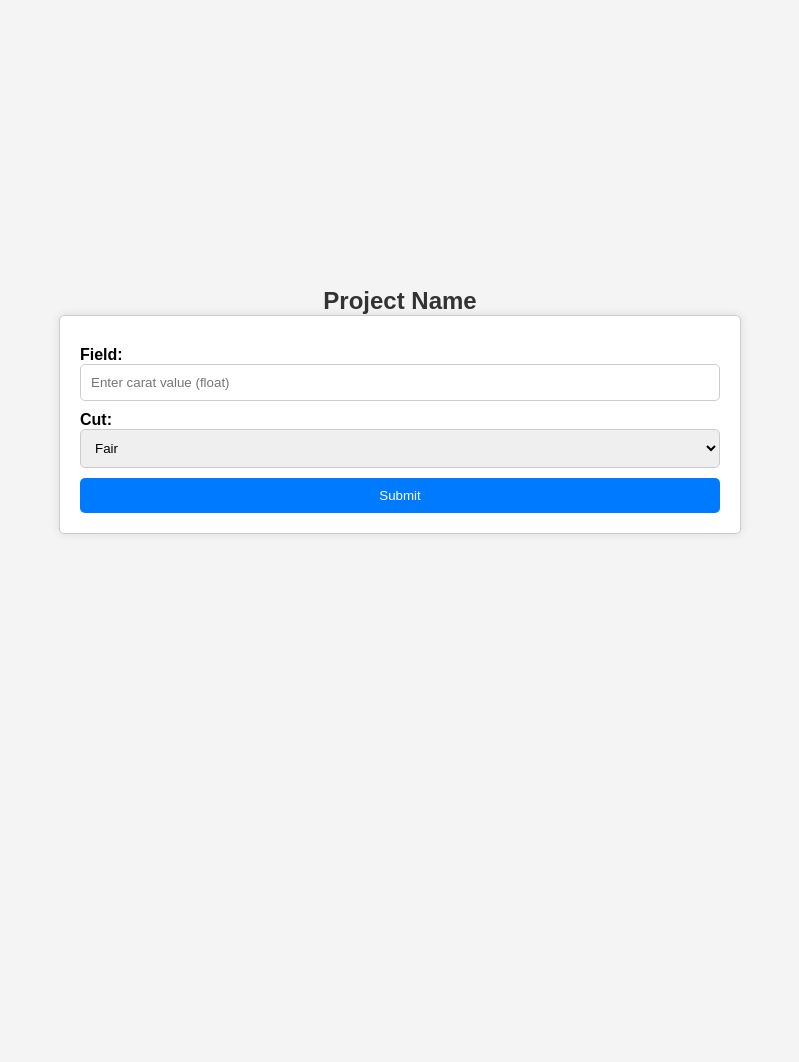
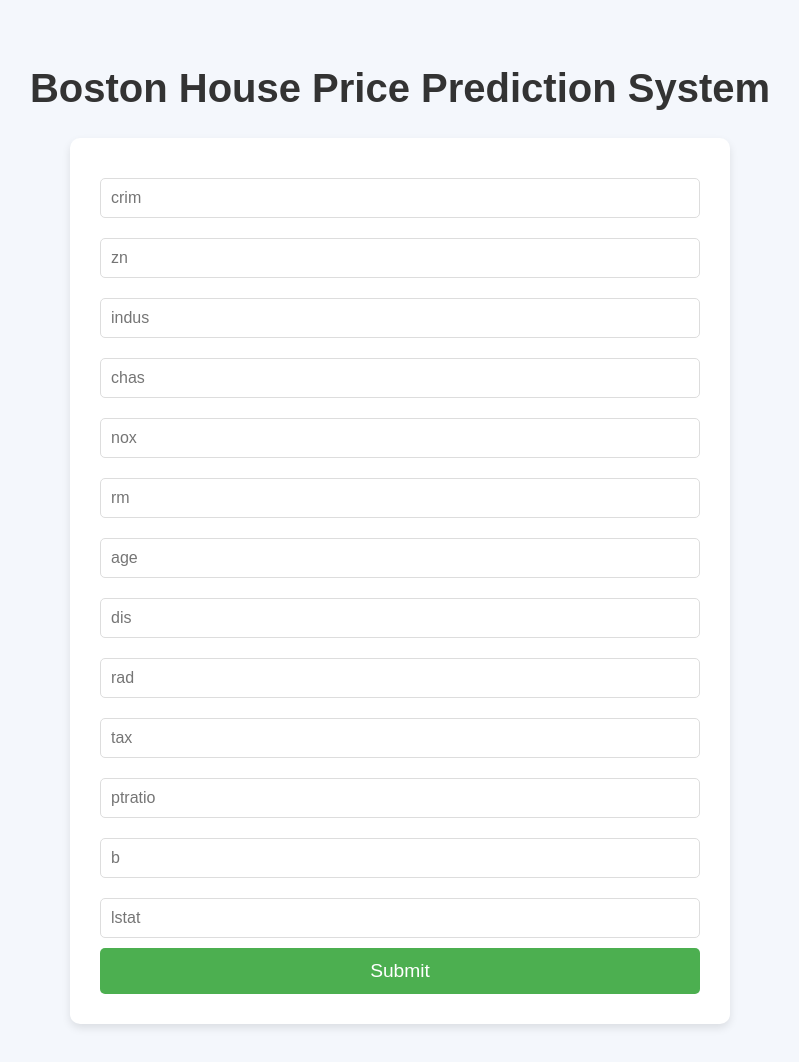
Before and after one commit to shubhamprajapati7748/End-to-End-House-Price-Prediction, a Flask app: page / in a window 1280 px wide. Shown: the whole page, without its empty margins (240-1039 px from the left). Before the commit the page ends 534 px from the top, so only its background shows below. Run offline with Flask 3, Linux system fonts and the light colour scheme.

Commit message:
addd-flask-app

```diff
--- a/app.py
+++ b/app.py
@@ -1,24 +1,100 @@
-from flask import Flask, request, render_template
+import pickle
+from flask import Flask,request,app,jsonify,render_template
+from src.pipelines.Prediction_Pipleline import CustomData, PredictPipeline
+import numpy as np
 
 app = Flask(__name__)
 
-@app.route("/", methods=["GET", "POST"])
+
+@app.route("/", methods=['GET', 'POST'])
 def predict_datapoints():
-    if request.method == "GET":
-        return render_template("index.html")
+    if request.method == 'GET':
+        return render_template('index.html')
     else:
-        # data=CustomData(
-        #     carat=float(request.form.get('carat')),
-        #     cut = request.form.get('cut')
-        # )
-        # this is my final data
-        # final_data=data.get_data_as_dataframe()
-        # predict_pipeline=PredictPipeline()
-        # pred=predict_pipeline.predict(final_data)
-        # result=round(pred[0],2)
-        # return render_template("result.html",final_result=result)
-        return
+        data = CustomData(
+            crim = request.form.get("crim"),
+            zn = request.form.get("zn"),
+            indus = request.form.get("indus"),
+            chas = request.form.get("chas"),
+            nox = request.form.get("nox"),
+            rm = request.form.get("rm"),
+            age = request.form.get("age"),
+            dis = request.form.get("dis"),
+            rad = request.form.get("rad"),
+            tax = request.form.get("tax"),
+            ptratio = request.form.get("ptratio"),
+            b = request.form.get("b"),
+            lstat = request.form.get("lstat"),
+        )
+
+        pred_df = data.get_data_as_dataframe()
+        predict_pipeline = PredictPipeline()
+        result = predict_pipeline.predict(pred_df)
+        return render_template('index.html', results=result[0])
 
 ## execution begin
 if __name__ == '__main__':
     app.run(host="0.0.0.0", port=8080, debug=True)
+
+# crim,zn,indus,chas
+# 0.00632,18,2.31,0
+
+# nox,rm,age,dis
+# 0.538,6.575,65.2,4.09
+
+# rad,tax,ptratio,b,lstat
+# 1,296,15.3,396.9,4.98
+
+# model = pickle.load(open('Artifacts/model.pkl','rb'))
+# scaler = pickle.load(open('Artifacts/preprocessor.pkl','rb'))
+
+
+
+# model_path = os.path.join("Artifacts", "model.pkl")
+# preprocessor_path = os.path.join("Artifacts", "preprocessor.pkl")
+
+# @app.route('/')
+# def home():
+#     return render_template('home.html')
+
+
+
+
+
+# @app.route('/predict_api',methods=['POST'])
+# def predict_api():
+#     data = request.json['data']
+#     print(data)
+#     a_data = (np.array(list(data.values())).reshape(1,-1))
+#     new_data = scaler.transform(a_data)
+#     output = model.predict(new_data)
+#     print(output[0])
+#     return jsonify(output[0])
+
+# @app.route('/predict',methods=['POST'])
+# def predict():
+#     data=[float(x) for x in request.form.values()]
+#     print("data")
+#     print(data)
+#     final_input=scaler.transform(np.array(data).reshape(1,-1))
+#     print(final_input)
+#     output=model.predict(final_input)[0]
+#     return render_template("home.html",prediction_text="The House price prediction is {}".format(output))
+
+
+# @app.route("/", methods=["GET", "POST"])
+# def predict_datapoints():
+#     if request.method == "GET":
+#         return render_template("index.html")
+#     else:
+#         # data=CustomData(
+#         #     carat=float(request.form.get('carat')),
+#         #     cut = request.form.get('cut')
+#         # )
+#         # this is my final data
+#         # final_data=data.get_data_as_dataframe()
+#         # predict_pipeline=PredictPipeline()
+#         # pred=predict_pipeline.predict(final_data)
+#         # result=round(pred[0],2)
+#         # return render_template("result.html",final_result=result)
+#         return
--- a/static/style.css
+++ b/static/style.css
@@ -1,73 +1,88 @@
-/* Reset some default styles */
-body,
-h1,
-form {
+/* Global Styles */
+body {
+  font-family: Arial, sans-serif;
+  background-color: #f4f7fc;
   margin: 0;
   padding: 0;
 }
 
-body {
-  font-family: Arial, sans-serif;
-  background-color: #f4f4f4;
+h1 {
+  text-align: center;
+  margin-top: 30px;
+  font-size: 2.5rem;
+  color: #333;
 }
 
-/* Center the form and result */
-body {
-  display: flex;
-  flex-direction: column;
-  align-items: center;
-  justify-content: center;
-  height: 100vh;
+h2.result {
+  text-align: center;
+  font-size: 1.5rem;
+  color: green;
+  margin-top: 20px;
 }
 
-/* Style the form */
 form {
-  width: 50%;
-  margin: 0 auto;
-  background-color: #fff;
-  padding: 20px;
-  border: 1px solid #ccc;
-  border-radius: 5px;
-  box-shadow: 0 0 10px rgba(0, 0, 0, 0.1);
+  width: 80%;
+  max-width: 600px;
+  margin: 20px auto;
+  background-color: #ffffff;
+  padding: 30px;
+  border-radius: 10px;
+  box-shadow: 0 4px 8px rgba(0, 0, 0, 0.1);
 }
 
-.form-group {
+input[type="text"] {
+  width: 100%;
+  padding: 10px;
   margin: 10px 0;
+  font-size: 1rem;
+  border: 1px solid #ddd;
+  border-radius: 5px;
+  box-sizing: border-box;
 }
 
-label {
-  display: block;
-  font-weight: bold;
+input[type="text"]:focus {
+  outline: none;
+  border-color: #4CAF50;
+  box-shadow: 0 0 8px rgba(0, 128, 0, 0.2);
 }
 
-input[type="text"],
-select {
-  width: 100%;
-  padding: 10px;
-  border: 1px solid #ccc;
-  border-radius: 5px;
-}
-
-/* Style the submit button */
 input[type="submit"] {
   width: 100%;
-  padding: 10px;
-  background-color: #007bff;
+  padding: 12px;
+  font-size: 1.2rem;
+  background-color: #4CAF50;
   color: #fff;
   border: none;
   border-radius: 5px;
   cursor: pointer;
-  transition: background-color 0.3s;
+  transition: background-color 0.3s ease;
 }
 
 input[type="submit"]:hover {
-  background-color: #0056b3;
+  background-color: #45a049;
 }
 
-/* Style the result header */
-h1 {
-  text-align: center;
-  font-size: 24px;
-  color: #333;
-  margin-top: 20px;
+input[type="submit"]:active {
+  background-color: #387636;
 }
+
+input[type="submit"]:disabled {
+  background-color: #dcdcdc;
+  cursor: not-allowed;
+}
+
+/* Responsive Design */
+@media (max-width: 768px) {
+  form {
+    padding: 20px;
+    width: 90%;
+  }
+
+  h1 {
+    font-size: 2rem;
+  }
+
+  input[type="submit"] {
+    font-size: 1rem;
+  }
+}
--- a/templates/index.html
+++ b/templates/index.html
@@ -1,39 +1,38 @@
-<html>
-  <head>
-    <link
-      rel="stylesheet"
-      type="text/css"
-      href="{{url_for('static', filename='style.css')}}"
-    />
-    <title>Project Title</title>
-  </head>
-  <body>
-    <h1><center>Project Name</center></h1>
-    <form action="" method="POST">
-      <div class="form-group">
-        <label for="carat">Field:</label>
-        <input
-          type="text"
-          id="carat"
-          name="carat"
-          placeholder="Enter carat value (float)"
-        />
-      </div>
+<!DOCTYPE html>
+<html lang="en">
+<head>
+    <meta charset="UTF-8">
+    <meta name="viewport" content="width=device-width, initial-scale=1.0">
+    <title>Project Name</title>
+    <link rel="stylesheet" type="text/css"  href="{{url_for('static', filename='style.css')}}" />
+    <!-- <link rel="stylesheet" href="styles.css"> -->
+</head>
+<body>
+    <br>
+    <br>
+    <h1>Boston House Price Prediction System</h1>
 
-      <div class="form-group">
-        <label for="cut">Cut:</label>
-        <select id="cut" name="cut">
-          <option value="Fair">Fair</option>
-          <option value="Good">Good</option>
-          <option value="Very Good">Very Good</option>
-          <option value="Premium">Premium</option>
-          <option value="Ideal">Ideal</option>
-        </select>
-      </div>
+    <form action="{{ url_for('predict_datapoints') }}" method="POST">
+        <input type="text" name="crim" placeholder="crim" required /><br>
+        <input type="text" name="zn" placeholder="zn" required /><br>
+        <input type="text" name="indus" placeholder="indus" required /><br>
+        <input type="text" name="chas" placeholder="chas" required /><br>
+        <input type="text" name="nox" placeholder="nox" required /><br>
+        <input type="text" name="rm" placeholder="rm" required /><br>
+        <input type="text" name="age" placeholder="age" required /><br>
+        <input type="text" name="dis" placeholder="dis" required /><br>
+        <input type="text" name="rad" placeholder="rad" required /><br>
+        <input type="text" name="tax" placeholder="tax" required /><br>
+        <input type="text" name="ptratio" placeholder="ptratio" required /><br>
+        <input type="text" name="b" placeholder="b" required /><br>
+        <input type="text" name="lstat" placeholder="lstat" required /><br>
 
-      </div>
-      <div style="clear: both"></div>
-      <input type="submit" value="Submit" />
+        <input type="submit" value="Submit" />
     </form>
-  </body>
+
+    <br>
+    {% if results %}
+      <h2 class="result">The Prediction is: {{ results }}</h2>
+    {% endif %}
+</body>
 </html>
```
Also changed, not shown: src/pipelines/Prediction_Pipleline.py (+61 -7 lines), templates/home.html (added, +113 -0 lines), 1 other file.
